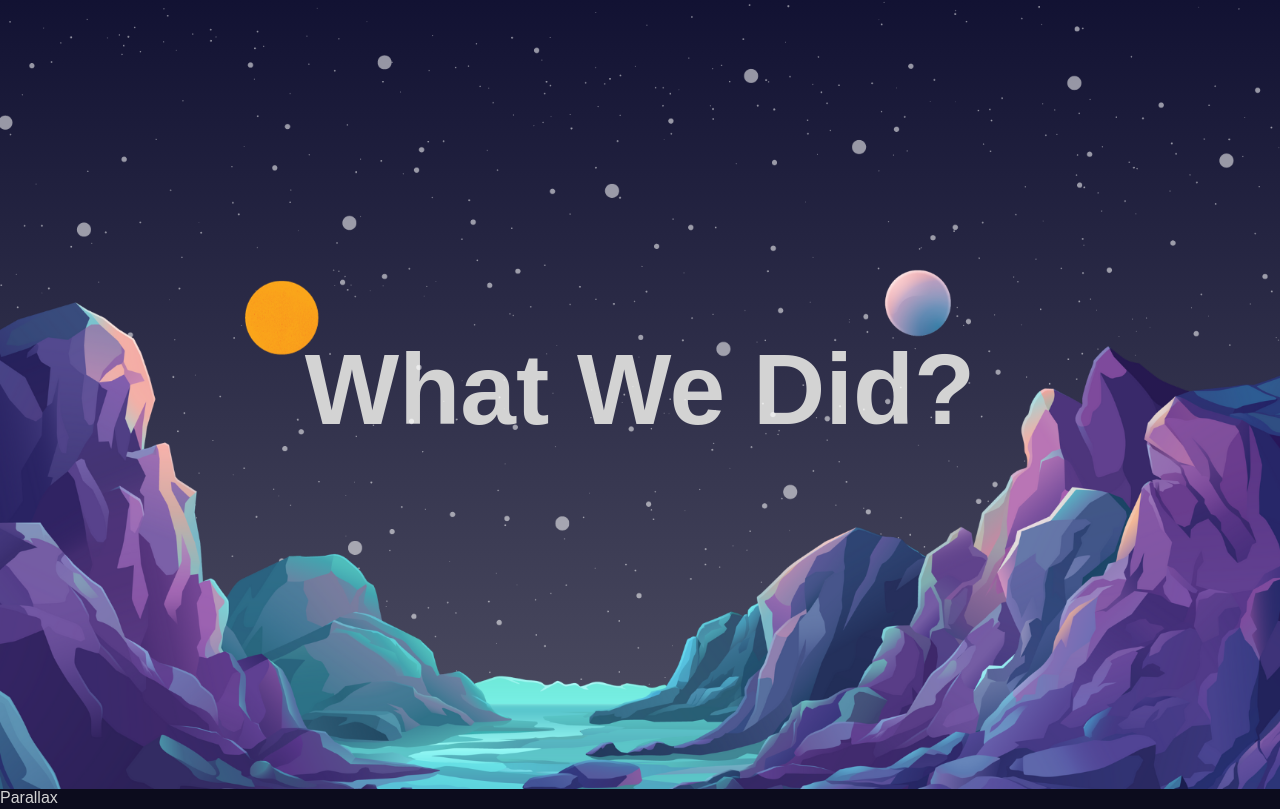
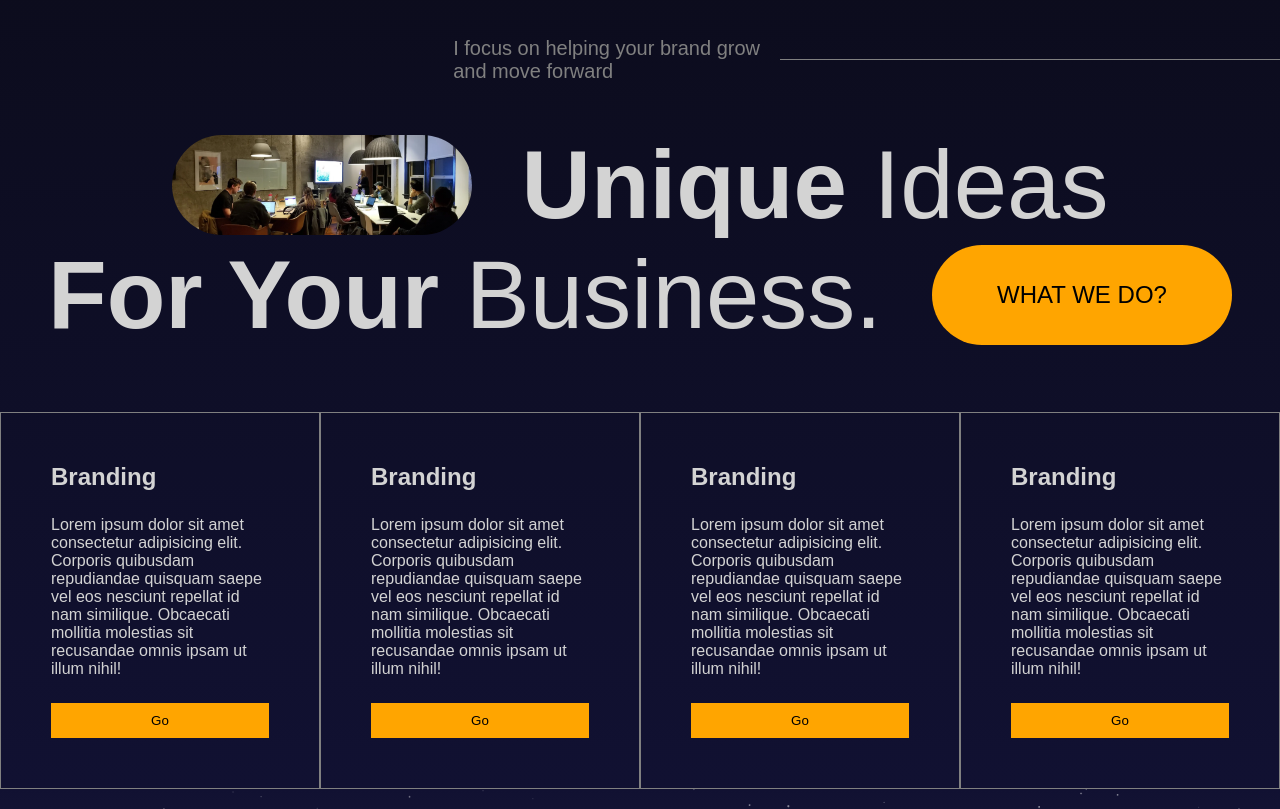
Before and after one commit to ArtemBakhmatov/Animated_Portfolio-ReactJS, a React (Vite) app: page / in a window 1280 px wide. Shown: the part 1611-2420 px from the top of the page. Built offline with nearby package versions, Linux system fonts and the light colour scheme.

Commit message:
Services Section

```diff
--- a/src/App.jsx
+++ b/src/App.jsx
@@ -1,6 +1,7 @@
 import Navbar from './components/navbar/Navbar';
 import Hero from './components/hero/Hero';
 import Parallax from './components/parallax/Parallax';
+import Services from './components/services/Services';
 //import Test from './Test';
 
 import './app.scss';
@@ -14,6 +15,7 @@
 		<section id='Services'>
 			<Parallax type='services' />
 		</section>
+		<section><Services /></section>
 		<section id='Portfolio'>
 			<Parallax type='portfolio' />
 		</section>
--- /dev/null
+++ b/src/components/services/Services.jsx
@@ -0,0 +1,89 @@
+// import { useRef } from 'react';
+import { motion, /* useInView */ } from 'framer-motion';
+
+import './services.scss';
+
+const variants = {
+    initial: {
+        x: -500,
+        y: 100,
+        opacity: 0
+    },
+    animate: {
+        x: 0,
+        opacity: 1,
+        y: 0,
+        transition: {
+            duration: 1,
+            staggerChildren: 0.1
+        }
+    }
+}
+
+const Services = () => {
+
+    //const ref = useRef;
+    //const isInView = useInView(ref, { margin: '-100px'});
+    return (
+        <motion.div
+            className='services'
+            variants={ variants }
+            initial='initial'
+        whileInView='animate' используем без Ref // (1 вариант)
+            //ref={ ref } // 2 вариант
+            //animate={ isInView && 'animate'}
+        >
+            <motion.div className="textContainer" variants={ variants }>
+                <p>
+                    I focus on helping your brand grow <br /> and move forward
+                </p>
+                <hr/>
+            </motion.div>
+            <motion.div className="titleContainer" variants={ variants }>
+                <div className="title">
+                    <img src="/people.webp" alt="" />
+                    <h1><motion.b whileHover={{ color: 'orange' }}>Unique</motion.b> Ideas</h1>
+                </div>
+                <div className="title">
+                    <h1><motion.b whileHover={{ color: 'orange'}}>For Your</motion.b> Business.</h1>
+                    <button>WHAT WE DO?</button>
+                </div>
+            </motion.div>
+            <motion.div className="listContainer">
+                <motion.div className="box" whileHover={{background: 'lightgray', color: 'black'}} >
+                    <h2>Branding</h2>
+                    <p>
+                        Lorem ipsum dolor sit amet consectetur adipisicing elit. Corporis quibusdam repudiandae quisquam saepe vel eos nesciunt repellat id nam similique. Obcaecati mollitia molestias sit recusandae omnis ipsam ut illum nihil!
+                    </p>
+                    <button>Go</button>
+                </motion.div>
+
+                <motion.div className="box" whileHover={{background: 'lightgray', color: 'black'}} >
+                    <h2>Branding</h2>
+                    <p>
+                        Lorem ipsum dolor sit amet consectetur adipisicing elit. Corporis quibusdam repudiandae quisquam saepe vel eos nesciunt repellat id nam similique. Obcaecati mollitia molestias sit recusandae omnis ipsam ut illum nihil!
+                    </p>
+                    <button>Go</button>
+                </motion.div>
+
+                <motion.div className="box" whileHover={{background: 'lightgray', color: 'black'}} >
+                    <h2>Branding</h2>
+                    <p>
+                        Lorem ipsum dolor sit amet consectetur adipisicing elit. Corporis quibusdam repudiandae quisquam saepe vel eos nesciunt repellat id nam similique. Obcaecati mollitia molestias sit recusandae omnis ipsam ut illum nihil!
+                    </p>
+                    <button>Go</button>
+                </motion.div>
+
+                <motion.div className="box" whileHover={{background: 'lightgray', color: 'black'}} >
+                    <h2>Branding</h2>
+                    <p>
+                        Lorem ipsum dolor sit amet consectetur adipisicing elit. Corporis quibusdam repudiandae quisquam saepe vel eos nesciunt repellat id nam similique. Obcaecati mollitia molestias sit recusandae omnis ipsam ut illum nihil!
+                    </p>
+                    <button>Go</button>
+                </motion.div>
+            </motion.div>
+        </motion.div>
+    );
+};
+
+export default Services;
--- /dev/null
+++ b/src/components/services/services.scss
@@ -0,0 +1,87 @@
+.services {
+    background: linear-gradient(180deg, #0c0c1d, #111132);
+    height: 100%;
+    display: flex;
+    flex-direction: column;
+    justify-content: space-around;
+
+    .textContainer {
+        flex: 1;
+        align-self: flex-end;
+        display: flex;
+        align-items: center;
+        gap: 20px;
+
+        p {
+            font-weight: 200;
+            font-size: 20px;
+            color: gray;
+            align-items: right;
+        }
+
+        hr {
+            width: 500px;
+            border: none;
+            border-top: 0.5px solid gray;
+        }
+    }
+
+    .titleContainer {
+        flex: 2;
+        display: flex;
+        flex-direction: column;
+        align-items: center;
+
+        .title {
+            display: flex;
+            align-items: center;
+            gap: 50px;
+            img {
+                width: 300px;
+                height: 100px;
+                border-radius: 50px;
+                object-fit: cover;
+            }
+            h1 {
+                font-size: 96px;
+                font-weight: 100;
+            }
+
+            button {
+                width: 300px;
+                height: 100px;
+                border-radius: 50px;
+                background-color: orange;
+                border: none;
+                font-size: 24px;
+                cursor: pointer;
+            }
+        }
+    }
+
+    .listContainer {
+        flex: 2;
+        display: flex;
+        max-width: 1366px;
+        margin: auto;
+
+        .box {
+            padding: 50px;
+            border: 0.5px solid gray;
+            display: flex;
+            flex-direction: column;
+            justify-content: space-between;
+
+            p {
+                padding: 25px 0;
+            }
+
+            button {
+                padding: 10px;
+                background-color: orange;
+                border: none;
+                cursor: pointer
+            }
+        }
+    }
+}
```
